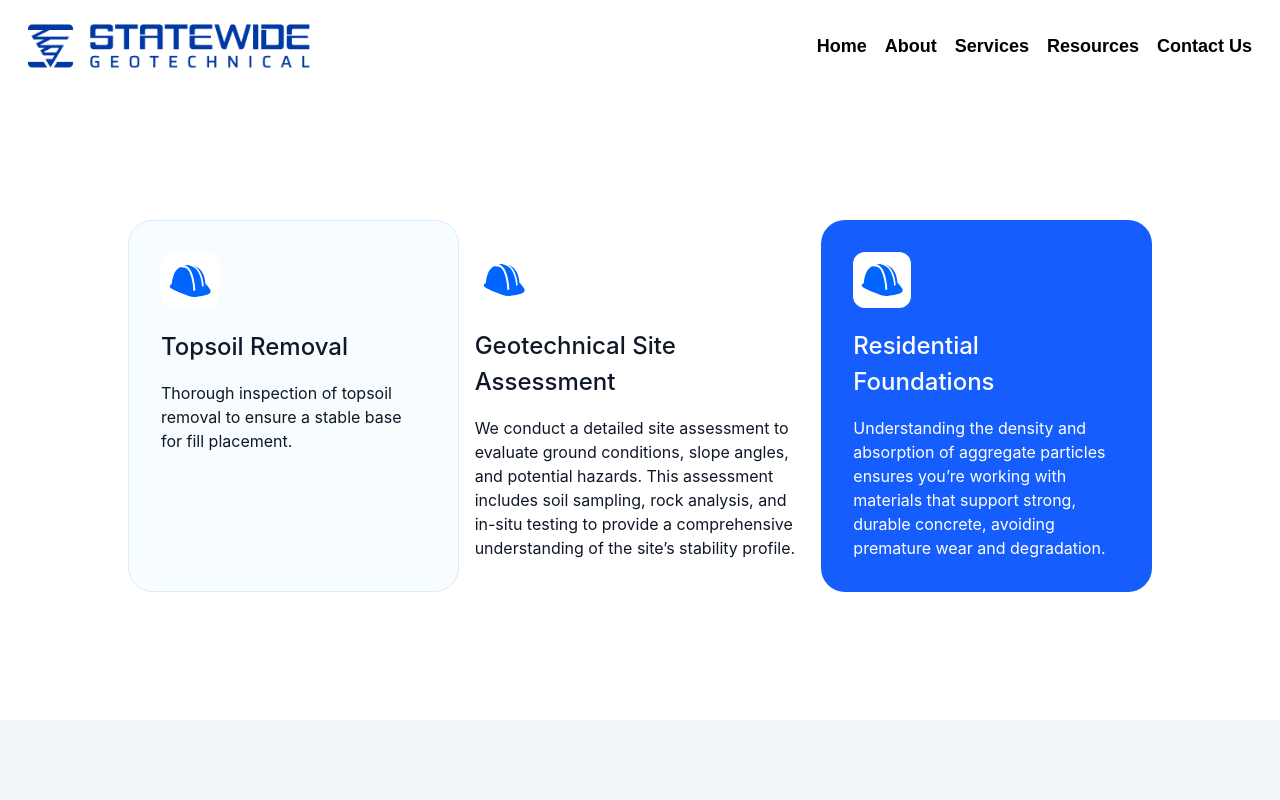
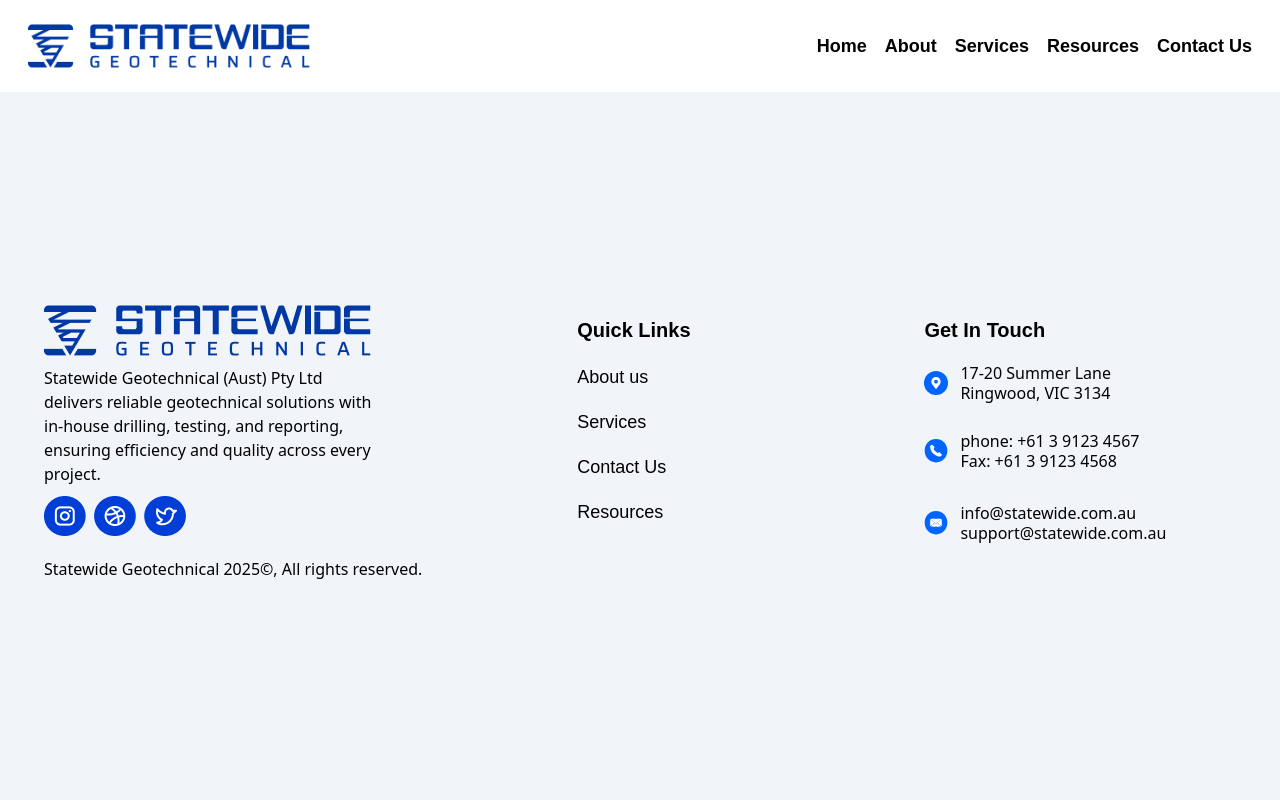
Before and after one commit to tharanga-madurapperuma/statewide-geotechnical_construction-site, a React (Vite) app: page /drilling in a window 1280 px wide. Shown: the top 800 px of the page. Built offline with nearby package versions, Linux system fonts and the light colour scheme.

Commit message:
complete the template card icon text center

```diff
--- /dev/null
+++ b/src/components/card-icon-text-center/CardIconTextCenter.jsx
@@ -0,0 +1,28 @@
+import React from "react";
+
+const CardIconTextCenter = ({
+    iconUrl,
+    titleText,
+    bodyTextPresent,
+    bodyText,
+}) => {
+    return (
+        <div className="w-full h-full">
+            <div className="w-full h-full flex flex-col items-center justify-center rounded-3xl bg-blue-25 border border-blue-100 hover:border-blue-300 transition duration-700 p-[30px]">
+                <div className="mb-8">
+                    <img src={iconUrl} />
+                </div>
+                <h2 className="font-inter text-24 font-500 text-center">
+                    {titleText}
+                </h2>
+                {bodyTextPresent && (
+                    <p className="font-inter text-16 font-400 mt-1 text-center">
+                        {bodyText}
+                    </p>
+                )}
+            </div>
+        </div>
+    );
+};
+
+export default CardIconTextCenter;
--- a/src/pages/drilling/Drilling.jsx
+++ b/src/pages/drilling/Drilling.jsx
@@ -1,50 +1,10 @@
 import React from "react";
 import CardIconTopLeft from "../../components/card-icon-top-left/CardIconTopLeft";
 import { WorkerHat } from "../../assets/assets";
+import CardIconTextCenter from "../../components/card-icon-text-center/CardIconTextCenter";
 
 const Drilling = () => {
-    return (
-        <div className="p-[10%] b">
-            <div className="grid grid-cols-3 gap-4">
-                <CardIconTopLeft
-                    iconUrl={WorkerHat}
-                    background="bg-blue-25"
-                    iconBackground="bg-white"
-                    stroke={true}
-                    titleText="Topsoil Removal"
-                    bodyText="Thorough inspection of topsoil removal to ensure a stable base for fill placement."
-                    titleColor="text-gray-900"
-                    bodyColor="text-gray-900"
-                    padding={true}
-                    backgroundHover={false}
-                />
-                <CardIconTopLeft
-                    iconUrl={WorkerHat}
-                    background="bg-white"
-                    iconBackground="bg-white"
-                    stroke={false}
-                    titleText="Geotechnical Site Assessment"
-                    bodyText="We conduct a detailed site assessment to evaluate ground conditions, slope angles, and potential hazards. This assessment includes soil sampling, rock analysis, and in-situ testing to provide a comprehensive understanding of the site’s stability profile."
-                    titleColor="text-gray-900"
-                    bodyColor="text-gray-900"
-                    padding={false}
-                    backgroundHover={false}
-                />
-                <CardIconTopLeft
-                    iconUrl={WorkerHat}
-                    background="bg-blue-600"
-                    iconBackground="bg-white"
-                    stroke={false}
-                    titleText="Residential Foundations"
-                    bodyText="Understanding the density and absorption of aggregate particles ensures you’re working with materials that support strong, durable concrete, avoiding premature wear and degradation."
-                    titleColor="text-white"
-                    bodyColor="text-white"
-                    padding={true}
-                    backgroundHover={true}
-                />
-            </div>
-        </div>
-    );
+    return <div className="w-full px-[10%] "></div>;
 };
 
 export default Drilling;
```
